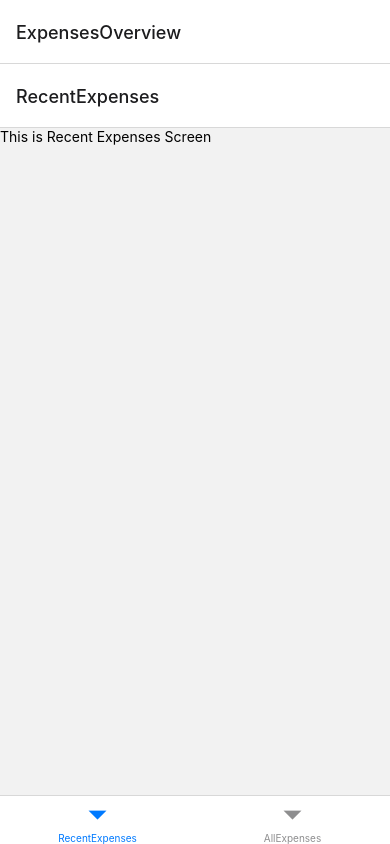
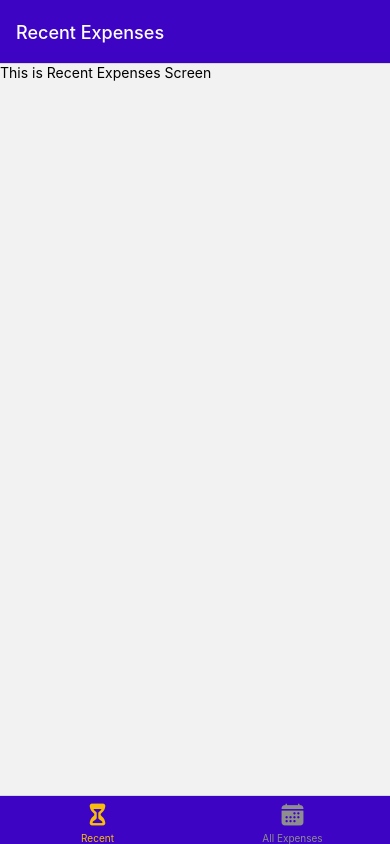
Before and after one commit to antarikshgosain/react-expense, a React Native app in the folder expense-app/: screen / in a window 390 px wide. Built offline with nearby package versions, Linux system fonts and the light colour scheme.

Commit message:
adding color and tint to navigators

```diff
--- a/expense-app/App.js
+++ b/expense-app/App.js
@@ -6,15 +6,36 @@
 import RecentExpenses from './screens/RecentExpenses';
 import ManageExpense from './screens/manageExpense';
 import AllExpenses from './screens/AllExpenses';
+import { GlobalStyles } from './constants/styles';
+import { Ionicons } from '@expo/vector-icons';
 
 const Stack = createNativeStackNavigator();
 const BottomTabs = createBottomTabNavigator();
 
 function ExpensesOverview() {
   return (
-    <BottomTabs.Navigator>
-      <BottomTabs.Screen name="RecentExpenses" component={RecentExpenses} />
-      <BottomTabs.Screen name="AllExpenses" component={AllExpenses} />
+    <BottomTabs.Navigator
+      screenOptions={{
+        headerStyle: { backgroundColor: GlobalStyles.colors.primary500} ,     //background color of header
+        headerTintColor: GlobalStyles.colors.white ,                        //text color for header
+        tabBarStyle: {backgroundColor: GlobalStyles.colors.primary500} ,      //background color for bottom tab bar
+        tabBarActiveTintColor: GlobalStyles.colors.accent500,                 //text color for bottom tab bar
+      }}
+    >
+      <BottomTabs.Screen name="RecentExpenses" component={RecentExpenses}
+        options={{
+          title: 'Recent Expenses',
+          tabBarLabel: 'Recent',
+          tabBarIcon: ({color, size}) => <Ionicons name="hourglass" size={size} color={color}></Ionicons>
+        }}
+      />
+      <BottomTabs.Screen name="AllExpenses" component={AllExpenses}
+        options={{
+          title: 'All Expenses',
+          tabBarLabel: 'All Expenses',
+          tabBarIcon: ({color, size}) => <Ionicons name="calendar" size={size} color={color}></Ionicons>
+        }}
+      />
     </BottomTabs.Navigator>
   );
 }
@@ -22,10 +43,14 @@
 export default function App() {
   return (
     <>
-      <StatusBar style="auto" />
+      <StatusBar style="light" />
       <NavigationContainer>
         <Stack.Navigator>
-          <Stack.Screen name="ExpensesOverview" component={ExpensesOverview} />
+          <Stack.Screen name="ExpensesOverview"
+          component={ExpensesOverview}
+          options={{headerShown: false}}
+          />
+
           <Stack.Screen name="ManageExpense" component={ManageExpense} />
 
 
--- /dev/null
+++ b/expense-app/constants/styles.js
@@ -0,0 +1,17 @@
+export const GlobalStyles = {
+    colors : {
+        primary50: '#e4d9fd',
+        primary100: '#c6affc',
+        primary200: '#a281f0',
+        primary400: '#5721d4',
+        primary500: '#3e04c3',
+        primary700: '#2d0689',
+        primary800: '#200364',
+        accent500: '#f7bc0c',
+        error50: '#fcc4e4',
+        error500: '#9b095c',
+        gray500: '#39324a',
+        gray700: '#221c30',
+        white: '#fff'
+    }
+};
```
Also changed, not shown: expense-app/components/ExpensesOutput/ExpensesOutput.js (added, +16 -0 lines).
